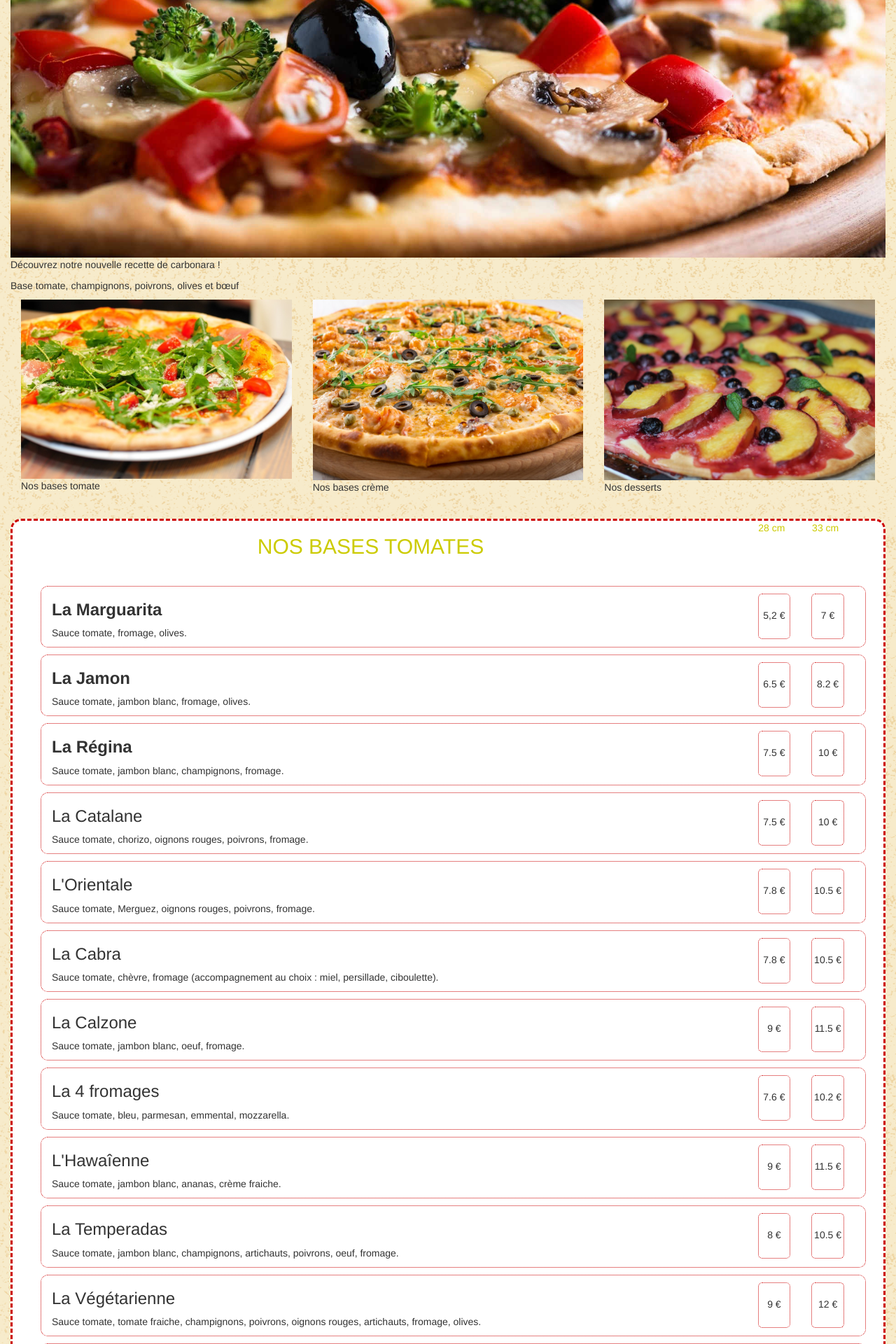
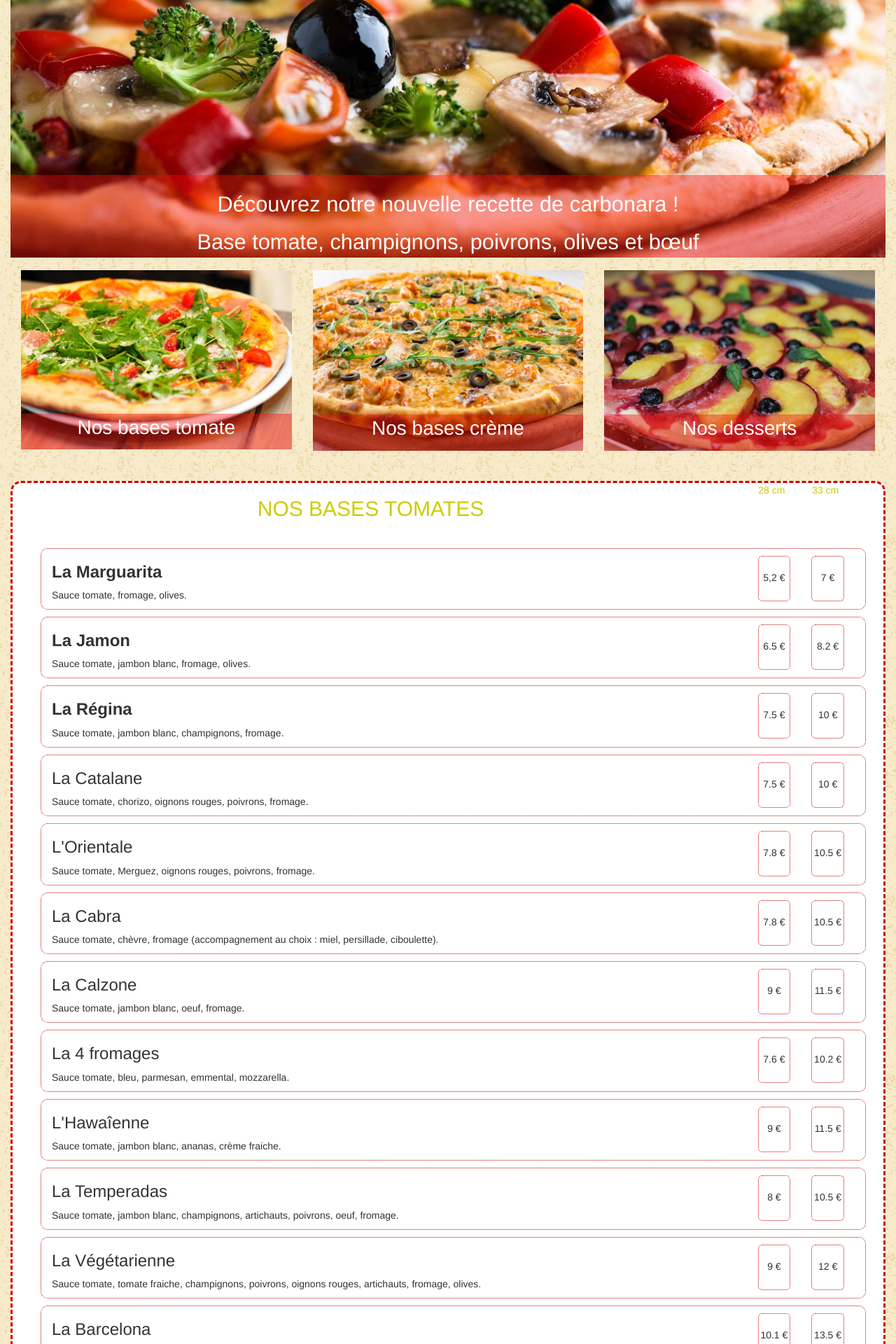
Before and after one commit to Frankois21/Cataluna, a PHP site: page /IndexPizza.html in a window 1280 px wide. Shown: the part 838-2758 px from the top of the page at 70% size. Run offline with PHP 8.4, Linux system fonts and the light colour scheme.

Commit message:
modif banieres images

```diff
--- a/IndexPizza.html
+++ b/IndexPizza.html
@@ -307,10 +307,12 @@
   <div class="blocsuggest">
   <img src="Imagesbis/pizzabis.jpg" class="img-responsive" alt="Responsive image">
         <div class="description">
-  <div id="banniere_image">
-        <div id="description" id="tomate">
-        <p>Découvrez notre nouvelle recette de carbonara !</p>
-        <p>Base tomate, champignons, poivrons, olives et b&#156;uf </p>
+          <div id="banniere_image">
+           <div id="description" id="tomate">
+             <p>Découvrez notre nouvelle recette de carbonara !</p>
+            <p>Base tomate, champignons, poivrons, olives et b&#156;uf </p>
+            </div>
+          </div>
         </div>
   </div>
 
--- a/stylesheet.css
+++ b/stylesheet.css
@@ -63,20 +63,25 @@ h4 {
 
 
 /* Suggest */
-/*.description {
+.description {
 	position: absolute;
 	padding-top: 20px;
 	bottom: 0;
 	width: 100%;
 	height: 20%;
-	font-size: 3em;
-	text-align: center;
-	color: white;
 	background-color: rgba(242, 12, 12, 0.4);
 }
 
+.description p {
+	font-size: 2.2em;
+	text-align: center;
+	color: white;
+}
+
+
 .blocsuggest {
 	position: relative;
+	margin-bottom: 18px;
 }
 
 .comment {
@@ -84,11 +89,15 @@ h4 {
 	width: 100%;
 	height: 20%;
 	bottom: 0;
+	background-color: rgba(242, 12, 12, 0.4);
+}
+.comment p{
 	font-size: 2em;
 	text-align: center;
 	color: white;
-	background-color: rgba(242, 12, 12, 0.4);
-}*/
+}
+
+
 /* Fin suggest */
 
 /*MENU*/
```
